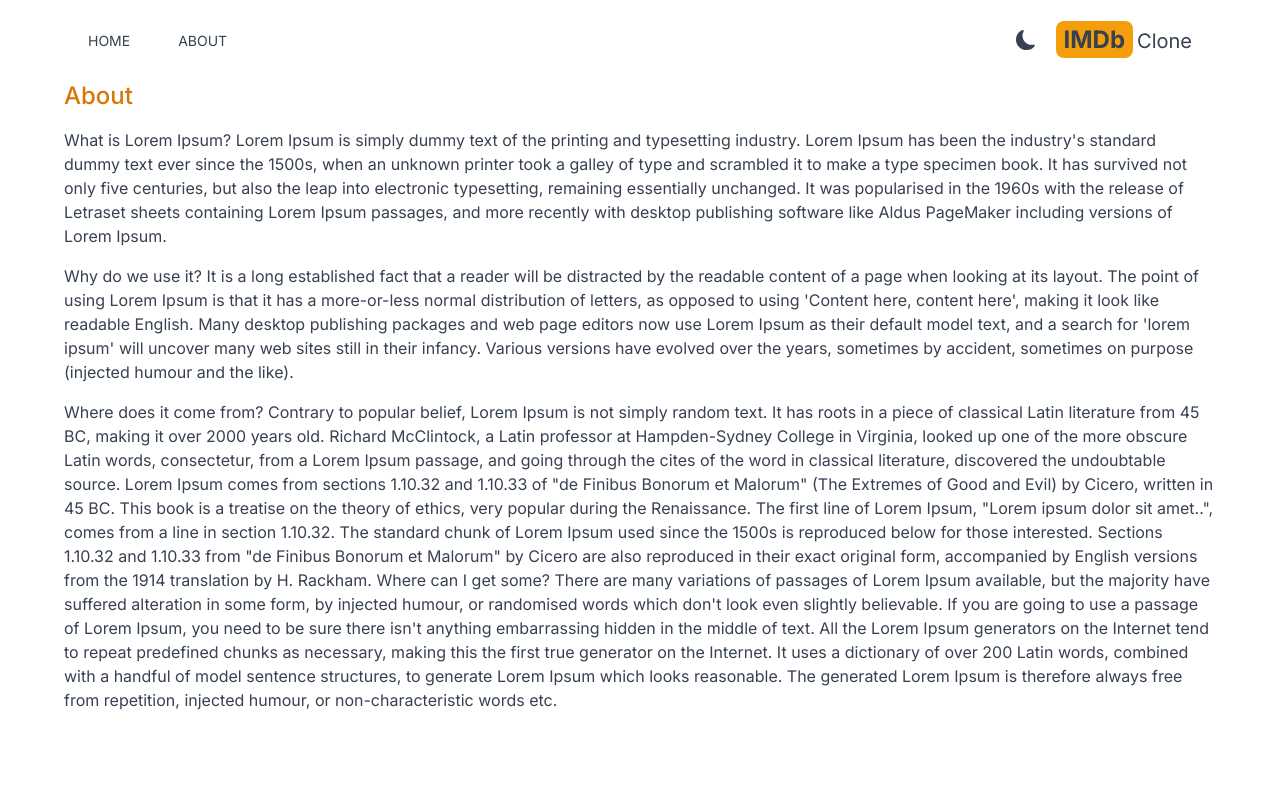
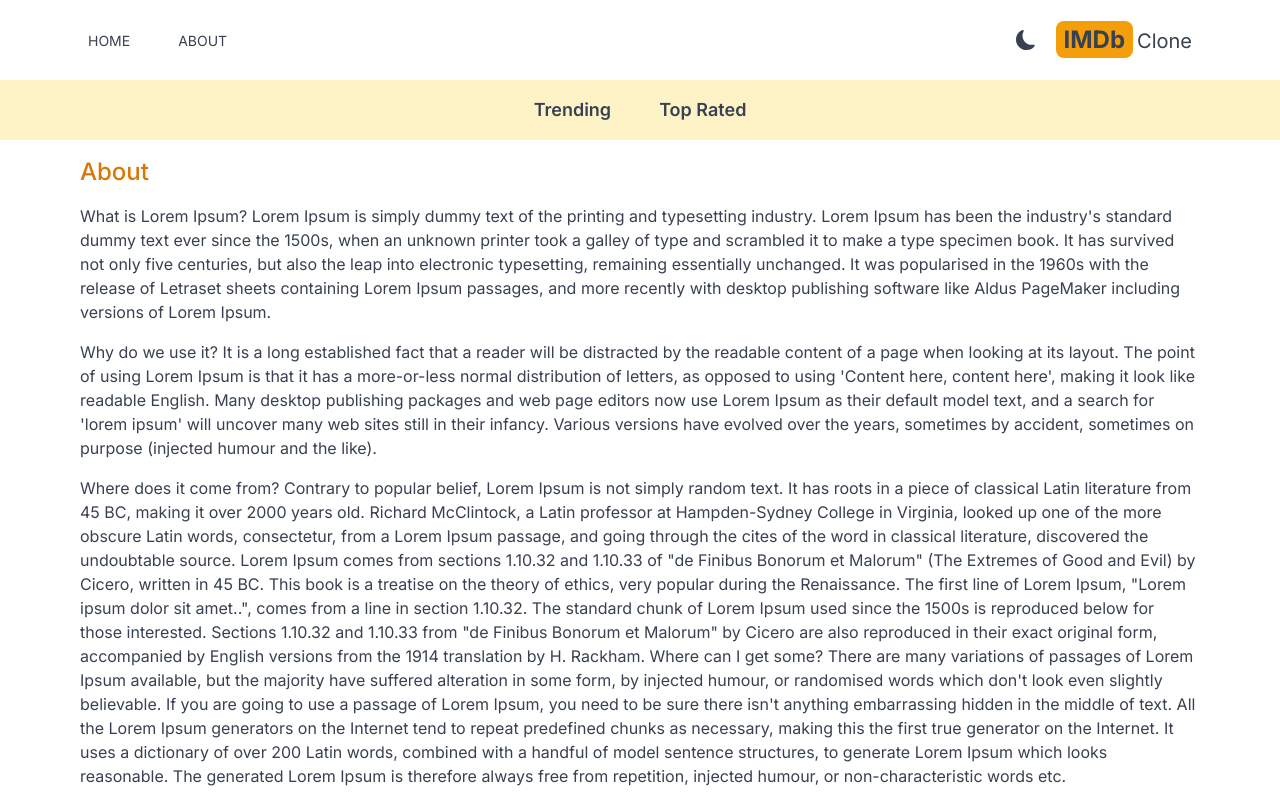
Before and after one commit to Mabedallah/IMDb, a Next.js app: page /about in a window 1280 px wide. Built offline with nearby package versions, Linux system fonts and the light colour scheme.

Commit message:
create the navbar components

```diff
--- a/src/app/about/page.js
+++ b/src/app/about/page.js
@@ -1,6 +1,6 @@
 export default function About() {
   return (
-    <div className="max-w-6xl mx-auto space-y-4">
+    <div className="max-w-6xl mx-auto space-y-4 p-4">
       <h1 className="text-2xl font-medium text-amber-600"> About</h1>
       <p>
       What is Lorem Ipsum?
--- a/src/app/layout.js
+++ b/src/app/layout.js
@@ -2,6 +2,7 @@
 import './globals.css'
 import { Inter } from 'next/font/google'
 import Providers from './Providers'
+import NavBar from '@/components/NavBar'
 
 const inter = Inter({ subsets: ['latin'] })
 
@@ -18,6 +19,7 @@
             {/*Header*/}
         <Header/>
         {/*NavBar*/}
+        <NavBar/>
         {/*SearchBox*/}
         {children}
         </Providers>
--- /dev/null
+++ b/src/components/NavBar.js
@@ -0,0 +1,12 @@
+import NavBarItem from "./NavBarItem";
+
+export default function NavBar() {
+  return (
+    <div className="flex justify-center  dark:bg-gray-600 bg-amber-100
+    lg:text-lg p-4
+    ">
+        <NavBarItem title="Trending" param="fetchTrending"/>
+        <NavBarItem title="Top Rated" param="fetchTopRated"/>
+    </div>
+  )
+}
--- /dev/null
+++ b/src/components/NavBarItem.js
@@ -0,0 +1,21 @@
+"use client"
+import Link from "next/link";
+import {useSearchParams} from "next/navigation";
+
+export default function NavBarItem({title,param}) {
+    const searchParam = useSearchParams();
+    const genere = searchParam.get('genere');
+  return (
+    <div>
+        <Link href={`/?genere=${param}`}
+        className={`m-4 hover:text-amber-600 font-semibold p-2
+        ${
+            genere && genere === param &&
+            "underline underline-offset-8 decoration-4 decoration-amber-500 rounded-lg"
+        }`}
+        >
+            {title}
+        </Link>
+    </div>
+  )
+}
```
